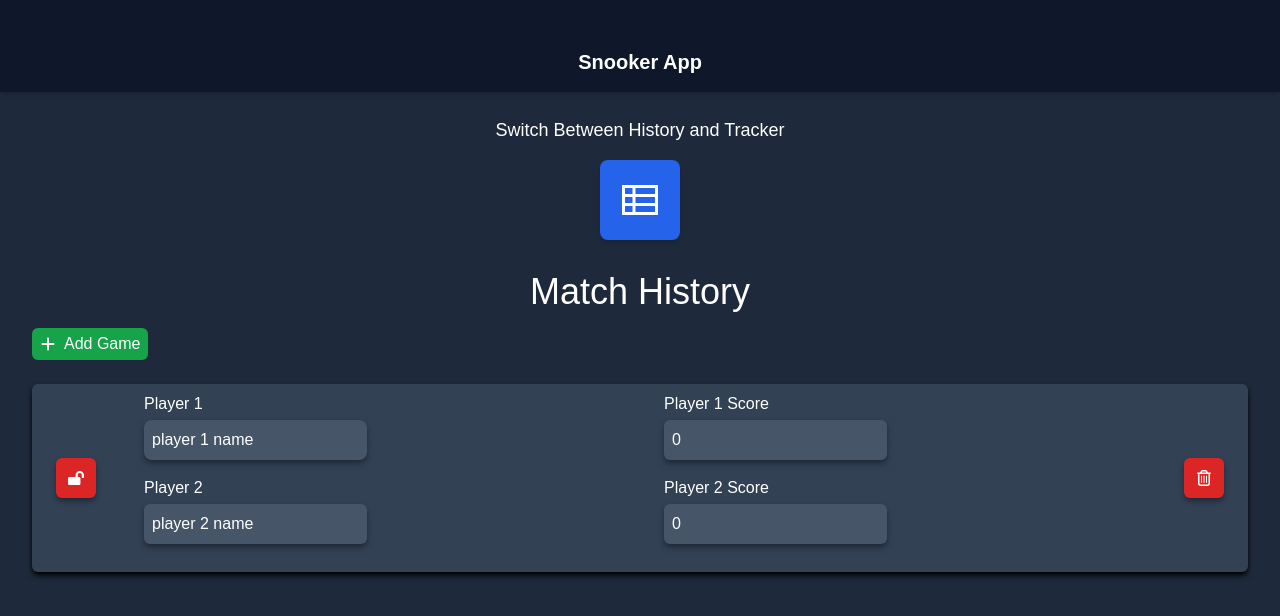
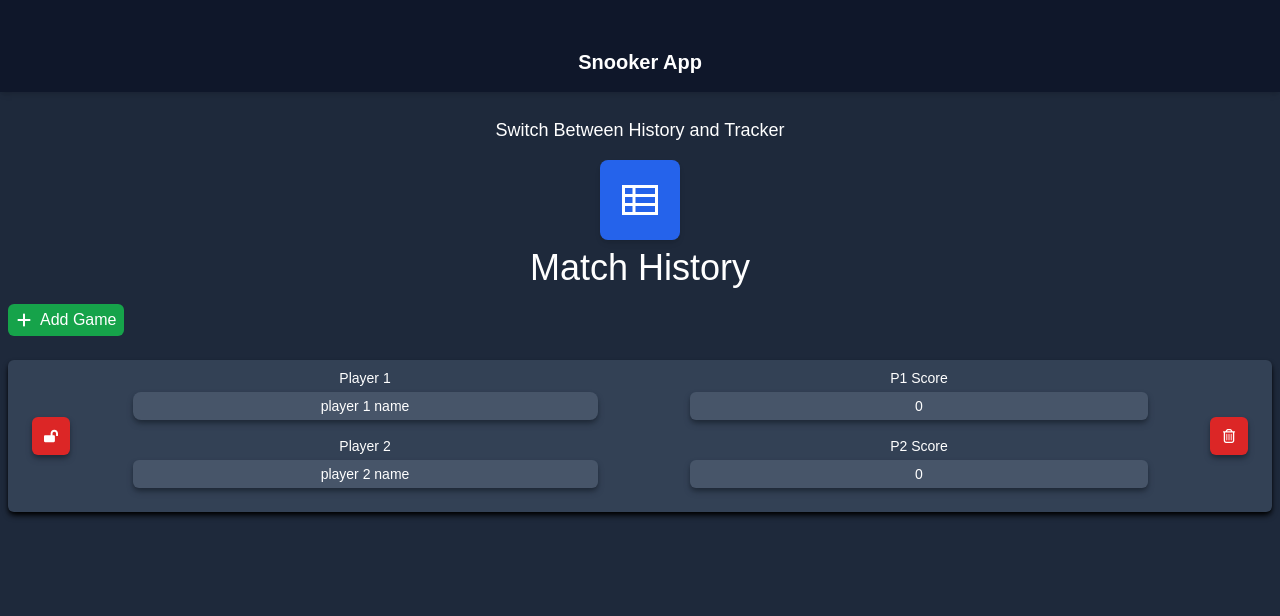
Before and after one commit to john-c-robson/snooker-app, a Next.js app: page / in a window 1280 px wide. Both pictures are taken after a click on the button "Add Game". Shown: the top 616 px of the page. Built offline with nearby package versions, Linux system fonts and the light colour scheme.

Commit message:
Scaling adjusted on both app screens

```diff
--- a/components/GameItem.tsx
+++ b/components/GameItem.tsx
@@ -23,7 +23,7 @@ export default function GameItem({ games }: GameItemProps) {
     <>
       <div
         key={games.id}
-        className="flex flex-row justify-between items-center bg-slate-700 shadow-black shadow-md mt-6 p-2 py-2 rounded-md"
+        className="flex flex-row justify-between items-center bg-slate-700 shadow-black shadow-md mt-6 p-2 py-2 rounded-md text-sm"
       >
         <button
           className={`${
@@ -36,36 +36,36 @@ export default function GameItem({ games }: GameItemProps) {
           {games.locked ? <FaLock /> : <FaLockOpen />}
         </button>
 
-        <div className="mb-1 ml-4 text-left grow">
-          <p className="mb-1 ml-4">Player 1</p>
+        <div className="text-center grow">
+          <p className="mb-1">Player 1</p>
           <input
-            className="bg-slate-600 shadow-gray-800 shadow-md me-4 mb-4 ml-4 p-2 rounded-lg grow"
+            className="bg-slate-600 shadow-gray-800 shadow-md me-1 mb-4 ml-1 pt-1 pb-1 rounded-lg w-5/6 text-center"
             type="text"
             value={games.player1name}
             onChange={(e) => updatePlayer1Name(games.id, e.target.value)}
             disabled={games.locked}
           />
-          <p className="mb-1 ml-4">Player 2</p>
+          <p className="mb-1">Player 2</p>
           <input
-            className="bg-slate-600 shadow-gray-800 shadow-md me-4 mb-4 ml-4 p-2 rounded-md grow"
+            className="bg-slate-600 shadow-gray-800 shadow-md me-1 mb-4 ml-1 pt-1 pb-1 rounded-md w-5/6 text-center"
             type="text"
             value={games.player2name}
             onChange={(e) => updatePlayer2Name(games.id, e.target.value)}
             disabled={games.locked}
           />
         </div>
-        <div className="mb-1 ml-4 text-left grow">
-          <p className="mb-1">Player 1 Score</p>
+        <div className="text-center grow">
+          <p className="mb-1">P1 Score</p>
           <input
-            className="bg-slate-600 shadow-gray-800 shadow-md me-4 mb-4 p-2 rounded-md grow"
+            className="bg-slate-600 shadow-gray-800 shadow-md mb-4 pt-1 pb-1 rounded-md w-5/6 text-center"
             type="text"
             value={games.player1score}
             onChange={(e) => updatePlayer1Score(games.id, e.target.value)}
             disabled={games.locked}
           />
-          <p className="mb-1">Player 2 Score</p>
+          <p className="mb-1">P2 Score</p>
           <input
-            className="bg-slate-600 shadow-gray-800 shadow-md me-4 mb-4 p-2 rounded-md grow"
+            className="bg-slate-600 shadow-gray-800 shadow-md mb-4 pt-1 pb-1 rounded-md w-5/6 text-center"
             type="text"
             value={games.player2score}
             onChange={(e) => updatePlayer2Score(games.id, e.target.value)}
@@ -75,9 +75,10 @@ export default function GameItem({ games }: GameItemProps) {
 
         <button
           className={`${
-            games.locked ? 'hidden' : 'bg-red-600 hover:bg-red-400'
+            games.locked ? 'opacity-0' : 'bg-red-600 hover:bg-red-400'
           }  shadow-gray-800 shadow-md ms-4 mr-4 p-3 rounded-md text-white`}
           onClick={() => deleteGame(games.id)}
+          disabled={games.locked}
         >
           <FaRegTrashCan />
         </button>
--- a/components/GameList.tsx
+++ b/components/GameList.tsx
@@ -7,7 +7,7 @@ export default function GameList() {
   const { games, addGame } = useSnookerStore()
 
   return (
-    <div className="p-8 w-full text-center">
+    <div className="p-2 w-full text-center">
       <h1 className="mb-4 text-4xl">Match History</h1>
       <button
         className="flex flex-row bg-green-600 hover:bg-green-500 px-2 py-1 rounded-md"
```
